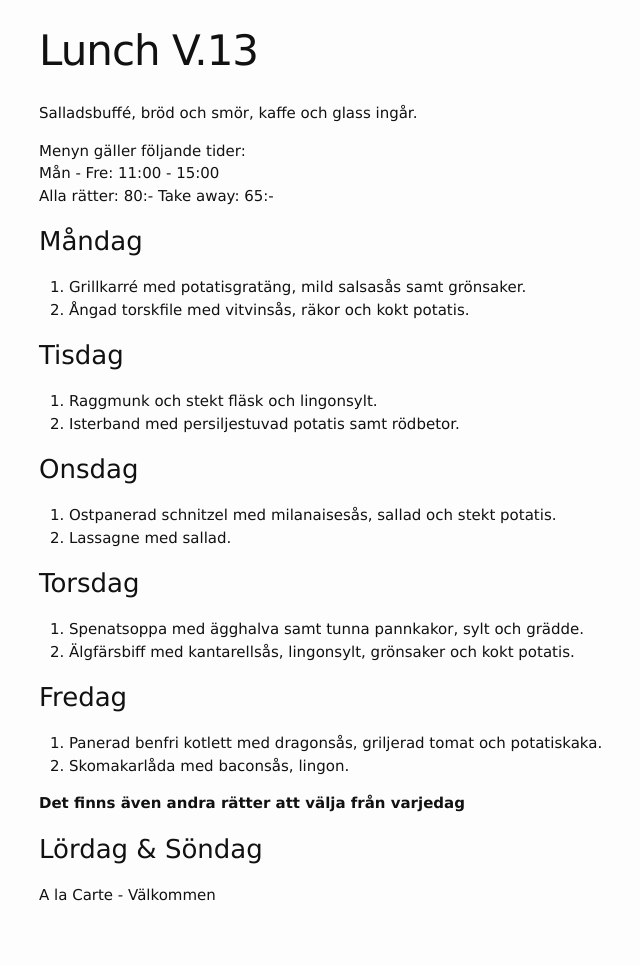
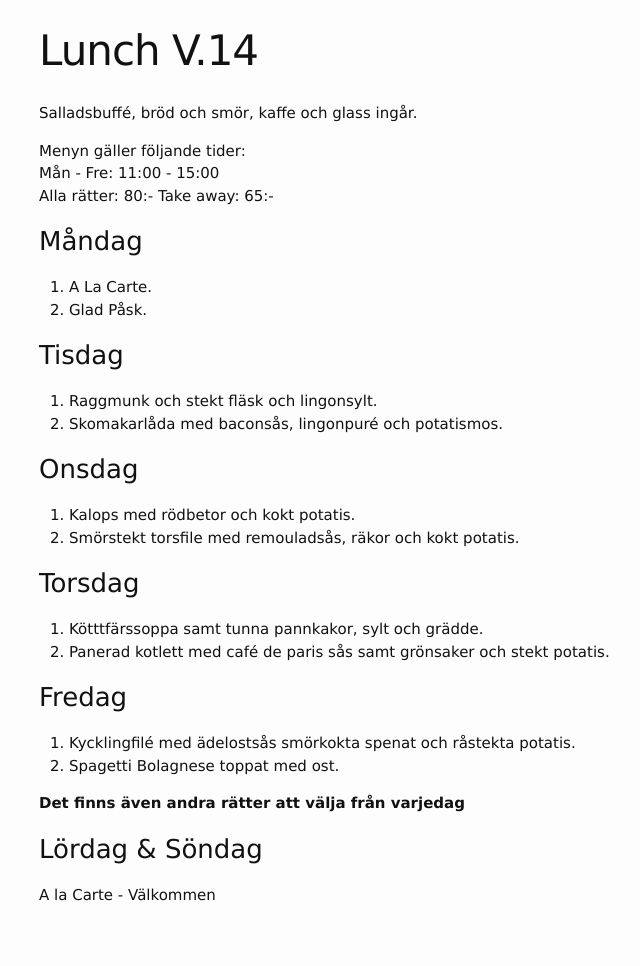
Before and after one commit to FarInn62/farinn62.github.io, a Jekyll site: the page built from lunch.md, in a window 1280 px wide. Shown: the whole page, without its empty margins (231-871 px from the left). Built offline with Jekyll 4.4.1, drawn with Linux system fonts in a browser that asks for light colours.

Commit message:
Update lunch.md

```diff
--- a/lunch.md
+++ b/lunch.md
@@ -1,6 +1,6 @@
 ---
 layout: foodmenu
-title: Lunch V.13
+title: Lunch V.14
 permalink: /lunch/
 published: true
 ---
@@ -12,28 +12,28 @@ Alla rätter: 80:- Take away: 65:-
 
 ### Måndag
 
-1. Grillkarré med potatisgratäng, mild salsasås samt grönsaker.
-2. Ångad torskfile med vitvinsås, räkor och kokt potatis.
+1. A La Carte.
+2. Glad Påsk.
 
 ### Tisdag
 
 1. Raggmunk och stekt fläsk och lingonsylt.
-2. Isterband med persiljestuvad potatis samt rödbetor.
+2. Skomakarlåda med baconsås, lingonpuré och potatismos.
 
 ### Onsdag
 
-1. Ostpanerad schnitzel med milanaisesås, sallad och stekt potatis.
-2. Lassagne med sallad.
+1. Kalops med rödbetor och kokt potatis.
+2. Smörstekt torsfile med remouladsås, räkor och kokt potatis.
 
 ### Torsdag
 
- 1. Spenatsoppa med ägghalva samt tunna pannkakor, sylt och grädde.
- 2. Älgfärsbiff med kantarellsås, lingonsylt, grönsaker och kokt potatis.
+ 1. Kötttfärssoppa samt tunna pannkakor, sylt och grädde.
+ 2. Panerad kotlett med café de paris sås samt grönsaker och stekt potatis.
 
 ### Fredag
 
-1. Panerad benfri kotlett med dragonsås, griljerad tomat och potatiskaka.
-2. Skomakarlåda med baconsås, lingon.
+1. Kycklingfilé med ädelostsås smörkokta spenat och råstekta potatis.
+2. Spagetti Bolagnese toppat med ost.
 
   **Det finns även andra rätter att välja från varjedag**
 
```
